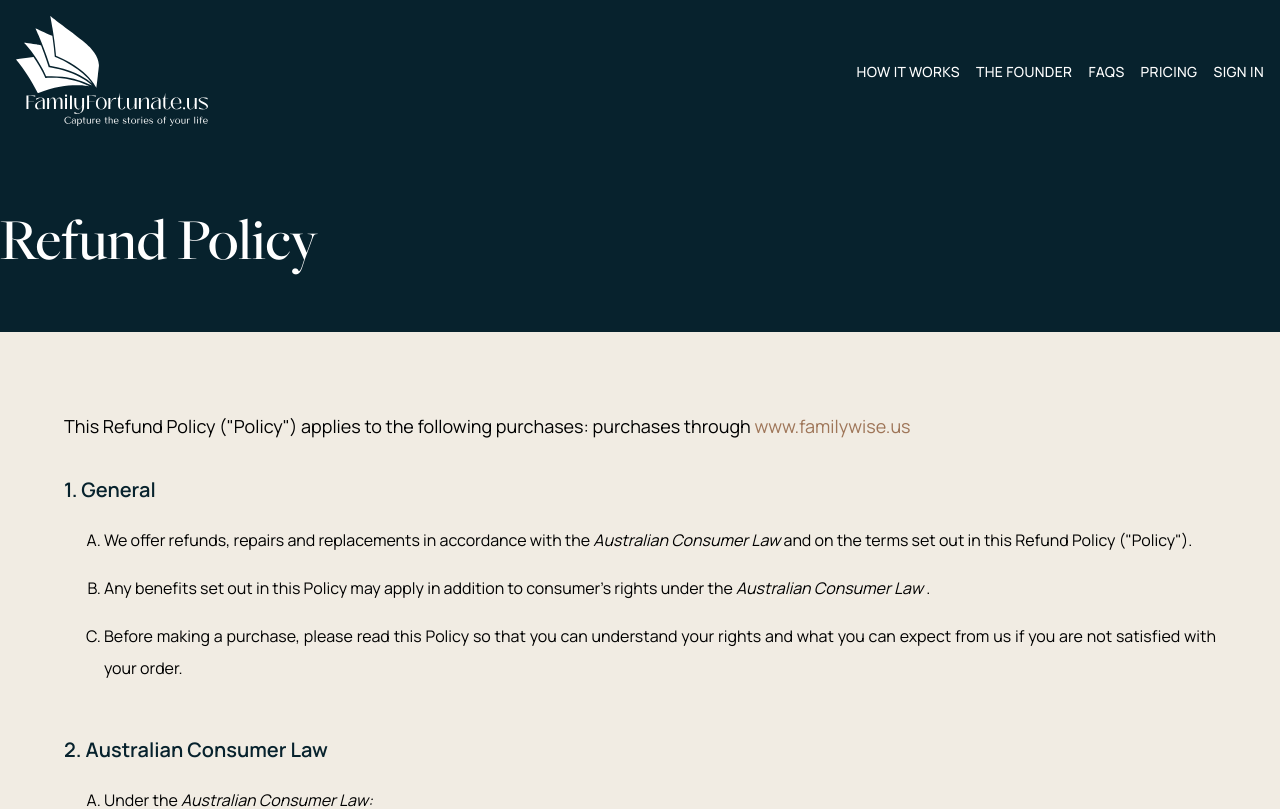
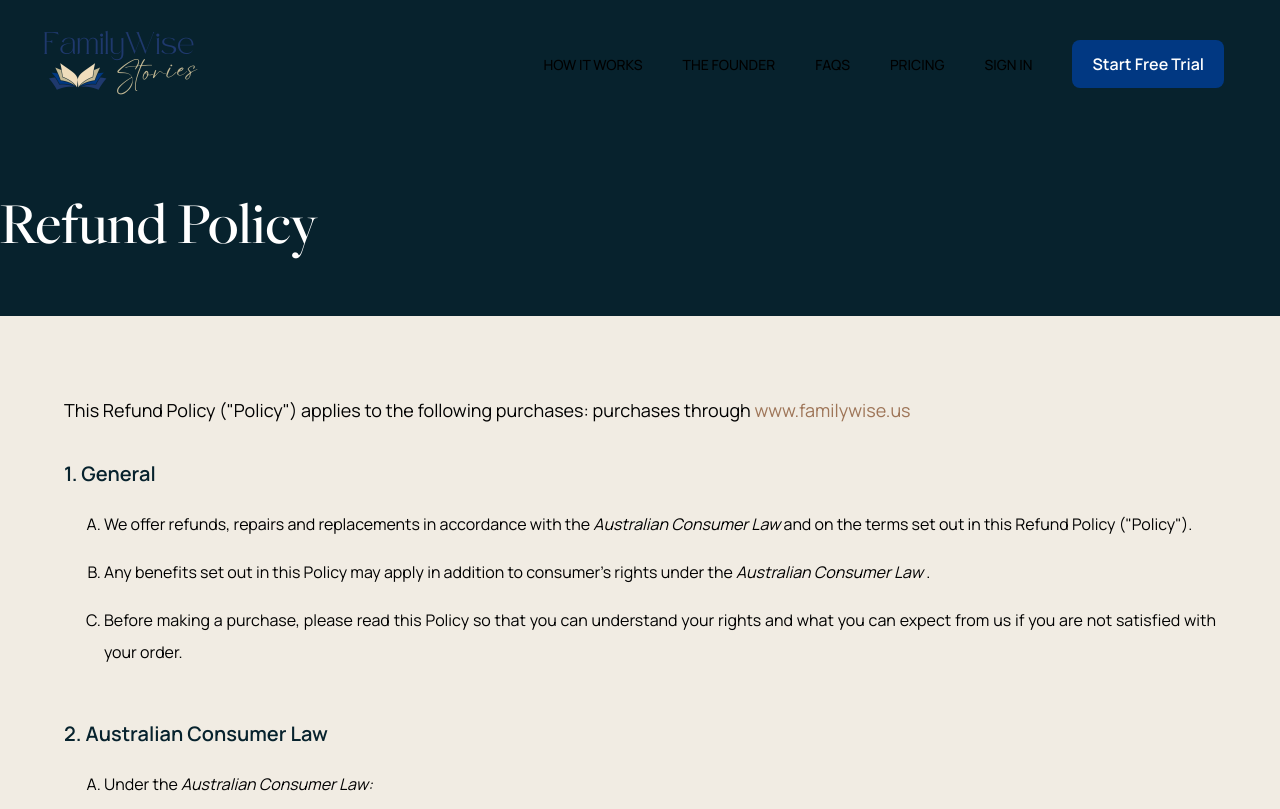
Before and after one commit to atweberlly/familywise, a Next.js app: page /refund in a window 1280 px wide. Shown: the top 809 px of the page. Built offline with nearby package versions, Linux system fonts and the light colour scheme.

Commit message:
Update Header.tsx

```diff
--- a/src/components/Header.tsx
+++ b/src/components/Header.tsx
@@ -1,123 +1,71 @@
-import { useEffect, useState } from 'react'
 import Image from 'next/image'
 import Link from 'next/link'
-import { faFacebookF, faInstagram } from '@fortawesome/free-brands-svg-icons'
-import { FontAwesomeIcon } from '@fortawesome/react-fontawesome'
-import { Bars3Icon, XMarkIcon } from '@heroicons/react/24/solid'
-import clsx from 'clsx'
-import links from './Lib/links'
-import Logo from './Logo'
+import { Bars3Icon } from '@heroicons/react/24/outline'
 
-interface Props extends React.AllHTMLAttributes<HTMLElement> {
-  color?: 'dark' | 'light'
+interface Hyperlink {
+  id: number
+  href: string
+  text: string
 }
 
-export default function Header({ color = 'light', ...props }: Props) {
-  const [isOpen, setIsOpen] = useState(false)
+const links: Hyperlink[] = [
+  { id: 1, href: '', text: 'How it works' },
+  { id: 2, href: '', text: 'The Founder' },
+  { id: 3, href: '', text: 'FAQs' },
+  { id: 4, href: '', text: 'Pricing' },
+  { id: 5, href: '', text: 'Sign in' },
+]
 
-  useEffect(() => {
-    if (isOpen) {
-      // Set the overflow of the body to hidden when the menu is open
-      document.body.classList.add('overflow-hidden')
-    } else {
-      // Remove the overflow of the body when the menu is closed
-      document.body.classList.remove('overflow-hidden')
-    }
-  }, [isOpen])
-  const colorClassname = color === 'dark' ? 'text-secondary-600' : 'text-white'
+export default function Header(): JSX.Element {
   return (
-    <>
-      <div
-        className={clsx(
-          isOpen ? 'visible opacity-100' : 'invisible opacity-0',
-          'absolute inset-0 z-top min-h-screen w-full overflow-hidden bg-white text-dark-300 transition-all',
-        )}
-        aria-expanded={isOpen}
-      >
-        <div className="container relative h-full">
-          <div className="absolute right-10 top-10 z-50 h-6 w-6 lg:h-8 lg:w-8">
-            <button type="button" onClick={() => setIsOpen(false)}>
-              <XMarkIcon className="h-full w-full" />
-            </button>
-          </div>
-
-          <nav className="relative z-40 pt-32" aria-label="Mobile menu">
-            <ul className="space-y-4 lg:space-y-8">
-              {links.map((link) => (
-                <li key={link.id}>
-                  <Link
-                    className="inline-block font-serif text-[3.25rem] font-bold leading-none transition hover:text-warning-600 lg:text-8xl"
-                    href={'/' + link.href}
-                    arial-label={link.label}
-                    onClick={() => setIsOpen(false)}
-                  >
-                    {link.label}
-                  </Link>
-                </li>
-              ))}
-            </ul>
-          </nav>
-
-          <div className="relative z-40 mt-6 lg:mt-8">
-            <div className="text-sm uppercase tracking-wide lg:text-lg">Follow us on</div>
-            <div className="mt-2 flex items-center space-x-2.5 text-warning-600">
-              <a
-                className="flex items-center"
-                href="https://www.facebook.com/familywise.stories"
-                target="_blank"
-                rel="noreferrer"
-              >
-                <FontAwesomeIcon icon={faFacebookF} className="h-6 w-6 lg:h-8 lg:w-8" />
-              </a>
-
-              <a
-                className="flex items-center"
-                href="https://www.instagram.com/familywise.stories"
-                target="_blank"
-                rel="noreferrer"
-              >
-                <FontAwesomeIcon icon={faInstagram} className="h-6 w-6 lg:h-8 lg:w-8" />
-              </a>
-            </div>
-          </div>
-
+    <header>
+      <div className="container flex items-center justify-between py-6">
+        <div className="relative">
+          <Link className="absolute inset-0" href="">
+            <span className="sr-only">FamilyWise Stories</span>
+          </Link>
           <Image
-            className="pointer-events-none absolute bottom-0 right-0 h-auto w-full select-none object-cover object-left"
-            src="/images/founder/golden-sand-explosion.jpg"
-            alt=""
-            width="1124"
-            height="736"
-            priority={false}
+            className="h-20 w-40 object-contain"
+            src="/images/familywise-logotype.png"
+            alt="FamilyWise Stories"
+            width={160}
+            height={72}
+            priority
           />
         </div>
-      </div>
-      <div className="mx-auto flex max-w-screen-xl items-center justify-between px-4 py-4">
-        <Link className="relative h-28 w-48" href="/">
-          <Logo isWhite={color === 'dark' ? false : true} />
-        </Link>
-        <div className="hidden md:flex md:items-center md:space-x-4">
-          <nav
-            className={clsx(
-              'flex items-center space-x-4 text-sm font-medium uppercase tracking-wide',
-              colorClassname,
-            )}
-          >
+
+        <div className="hidden lg:block">
+          <ul className="flex items-center space-x-10 p-4">
             {links.map((link) => (
-              <a href={'/' + link.href} key={link.id}>
-                {link.label}
-              </a>
+              <li key={link.id}>
+                <Link
+                  className="text-sm font-medium uppercase"
+                  href={link.href}
+                  aria-label={link.text}
+                >
+                  {link.text}
+                </Link>
+              </li>
             ))}
-          </nav>
+
+            <li>
+              <Link
+                className="inline-block rounded-lg bg-[#013882] px-5 py-3 font-semibold text-white"
+                href=""
+              >
+                Start Free Trial
+              </Link>
+            </li>
+          </ul>
         </div>
 
-        <button
-          className={clsx('h-8 w-8 lg:hidden', colorClassname)}
-          type="button"
-          onClick={() => setIsOpen(true)}
-        >
-          <Bars3Icon />
-        </button>
+        <div className="lg:hidden">
+          <button className="flex h-10 w-10 items-center justify-center" type="button">
+            <span className="sr-only">Open menu</span>
+            <Bars3Icon className="h-6 w-6" />
+          </button>
+        </div>
       </div>
-    </>
+    </header>
   )
 }
```
Also changed, not shown: public/images/familywise-logotype.png (added).
